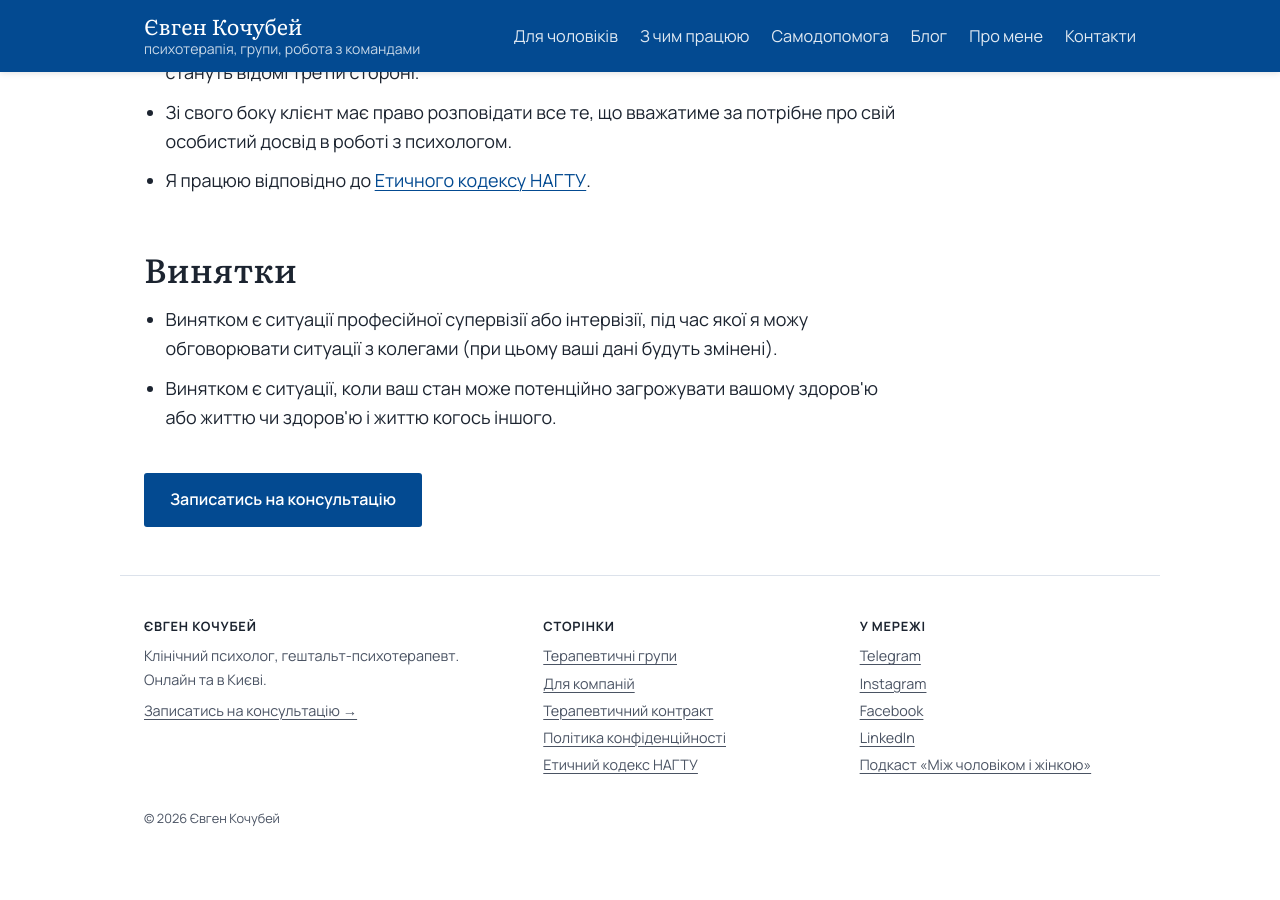
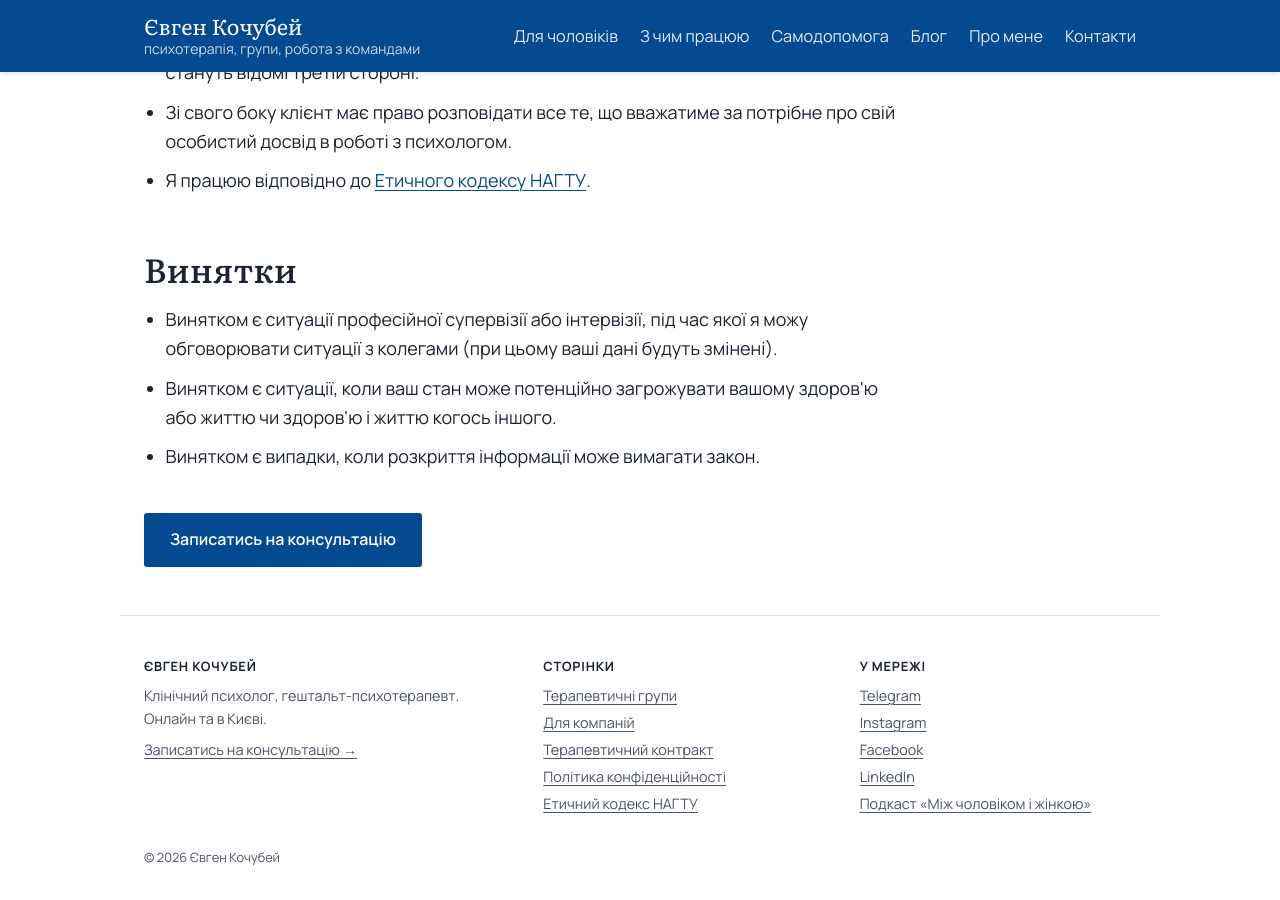
Before and after one commit to cobchik/yevhenkochubei-site, a Jekyll site: the page built from terapevtychnyi-kontrakt.md, in a window 1280 px wide and 900 px high, scrolled down 2241 px. Built offline with Jekyll 4.4.1, drawn with Linux system fonts in a browser that asks for light colours; before the commit the page ends 3101 px from its top, so only the background shows below that.

Commit message:
Contract: confidentiality exception when required by law (matches FAQ)
Co-Authored-By: Claude Opus 5.5 <noreply@anthropic.com>

```diff
--- a/terapevtychnyi-kontrakt.md
+++ b/terapevtychnyi-kontrakt.md
@@ -64,6 +64,7 @@ permalink: /terapevtychnyi-kontrakt/
   <ul>
     <li>Винятком є ситуації професійної супервізії або інтервізії, під час якої я можу обговорювати ситуації з колегами (при цьому ваші дані будуть змінені).</li>
     <li>Винятком є ситуації, коли ваш стан може потенційно загрожувати вашому здоров'ю або життю чи здоров'ю і життю когось іншого.</li>
+    <li>Винятком є випадки, коли розкриття інформації може вимагати закон.</li>
   </ul>
 
   <p><a class="btn" href="{{ '/kontakty/' | relative_url }}">Записатись на консультацію</a></p>
```
